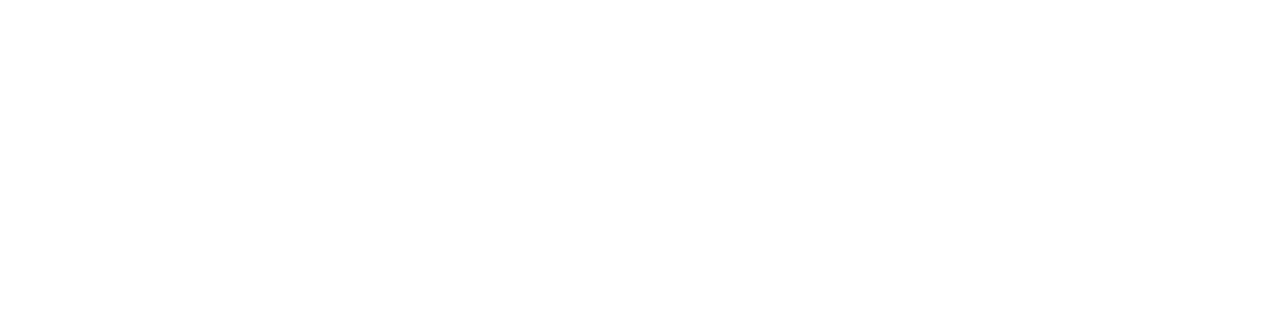
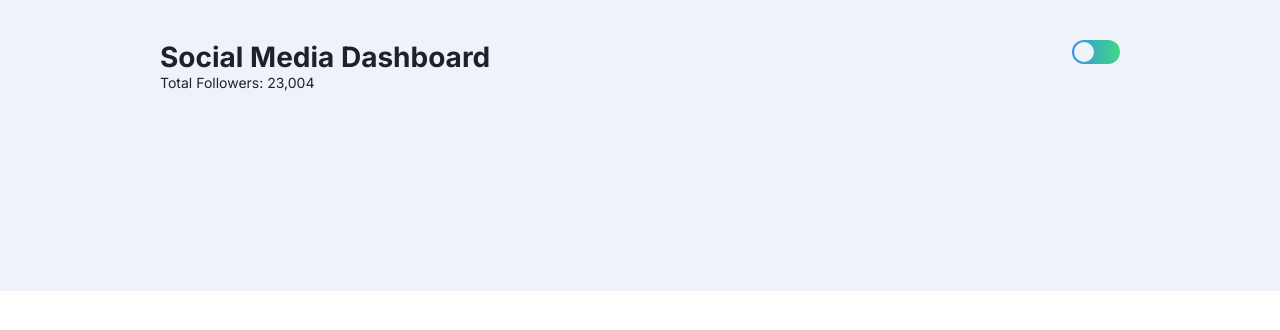
Before and after one commit to hosamelshazly92/social-media-dashboard-with-theme-switcher, a plain HTML site: page index.html in a window 1280 px wide. Drawn offline with Linux system fonts and the light colour scheme.

Commit message:
create header

```diff
--- a/index.html
+++ b/index.html
@@ -17,6 +17,18 @@
 
 <body>
 
+    <header>
+        <div>
+            <h1>Social Media Dashboard</h1>
+            <p>Total Followers: 23,004</p>
+        </div>
+        <div>
 
+            <div>
+                <div class="circle"></div>
+            </div>
+        </div>
+        <div></div>
+    </header>
 
 </body></html>
--- a/style.scss
+++ b/style.scss
@@ -12,7 +12,7 @@
 
 //Dark Theme
 
-$Toggle: linear gradient hsl(210, 78%, 56%) to hsl(146, 68%, 55%);
+$Toggle: linear-gradient(90deg, hsl(210, 78%, 56%), hsl(146, 68%, 55%));
 
 //Light Theme
 
@@ -43,3 +43,62 @@
 $Font-Family: 'Inter',
 sans-serif;
 //Weights: 400, 700
+
+* {
+    margin: 0;
+    padding: 0;
+    box-sizing: border-box;
+}
+
+body {
+    font-family: $Font-Family;
+    font-size: $Font-size;
+
+    header {
+        background-color: $Light-Grayish-Blue-Card-BG;
+        padding: 40px 160px;
+
+        div:nth-of-type(1) {
+            width: 85%;
+            float: left;
+            color: $Very-Dark-Blue-Text;
+        }
+
+        div:nth-of-type(2) {
+            width: 15%;
+            float: right;
+            color: $Dark-Grayish-Blue-Text;
+            //border: 1px solid blue;
+
+            p {
+                font-weight: 700;
+                float: left;
+                line-height: 25px;
+            }
+
+            div {
+                float: right;
+                width: 48px;
+                height: 24px;
+                background-image: linear-gradient(90deg, hsl(210, 78%, 56%), hsl(146, 68%, 55%));
+                border-radius: 12px;
+                padding: 2px;
+
+                .circle {
+                    cursor: pointer;
+                    width: 20px;
+                    height: 20px;
+                    background-image: none;
+                    background-color: $Light-Grayish-Blue-Card-BG;
+                    float: left;
+                    //float: right;
+                }
+            }
+        }
+
+        div:nth-of-type(3) {
+            clear: both;
+            height: 160px;
+        }
+    }
+}
```
Also changed, not shown: compiled.css, 1 other file.
